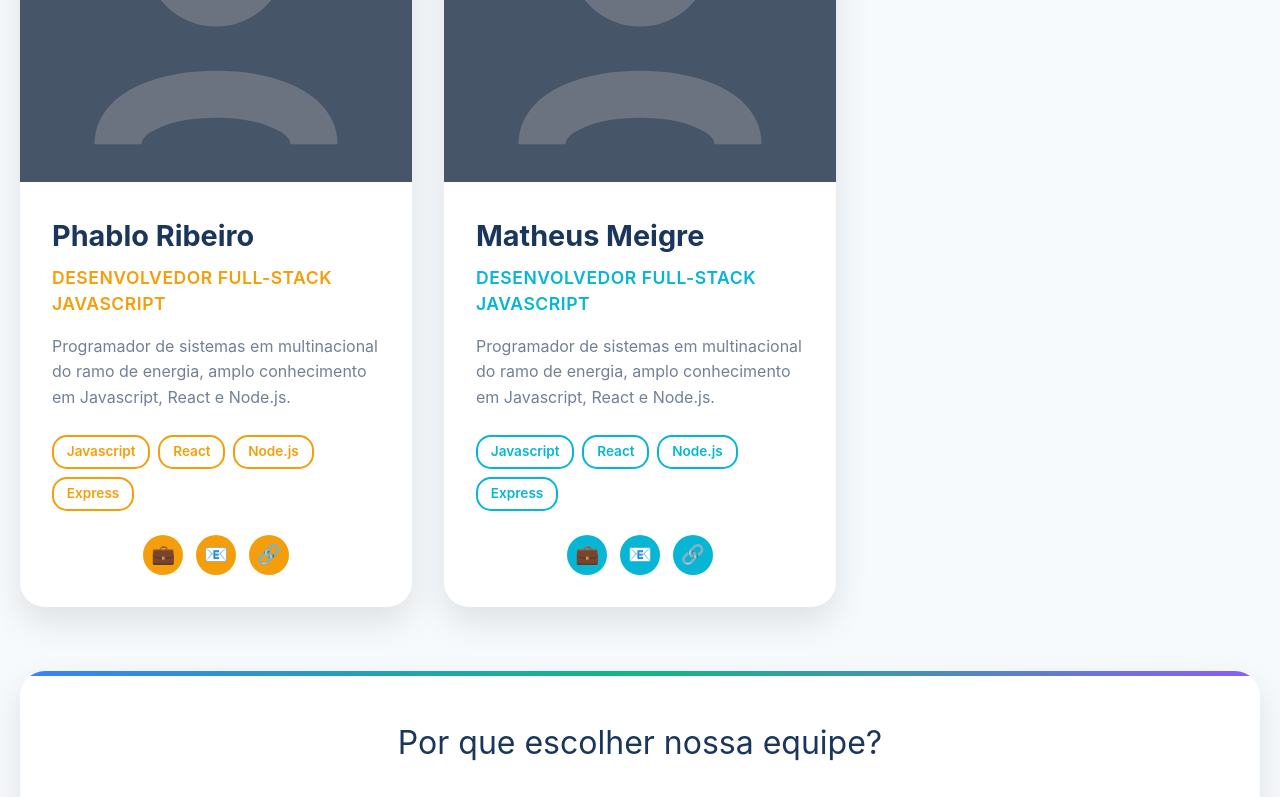
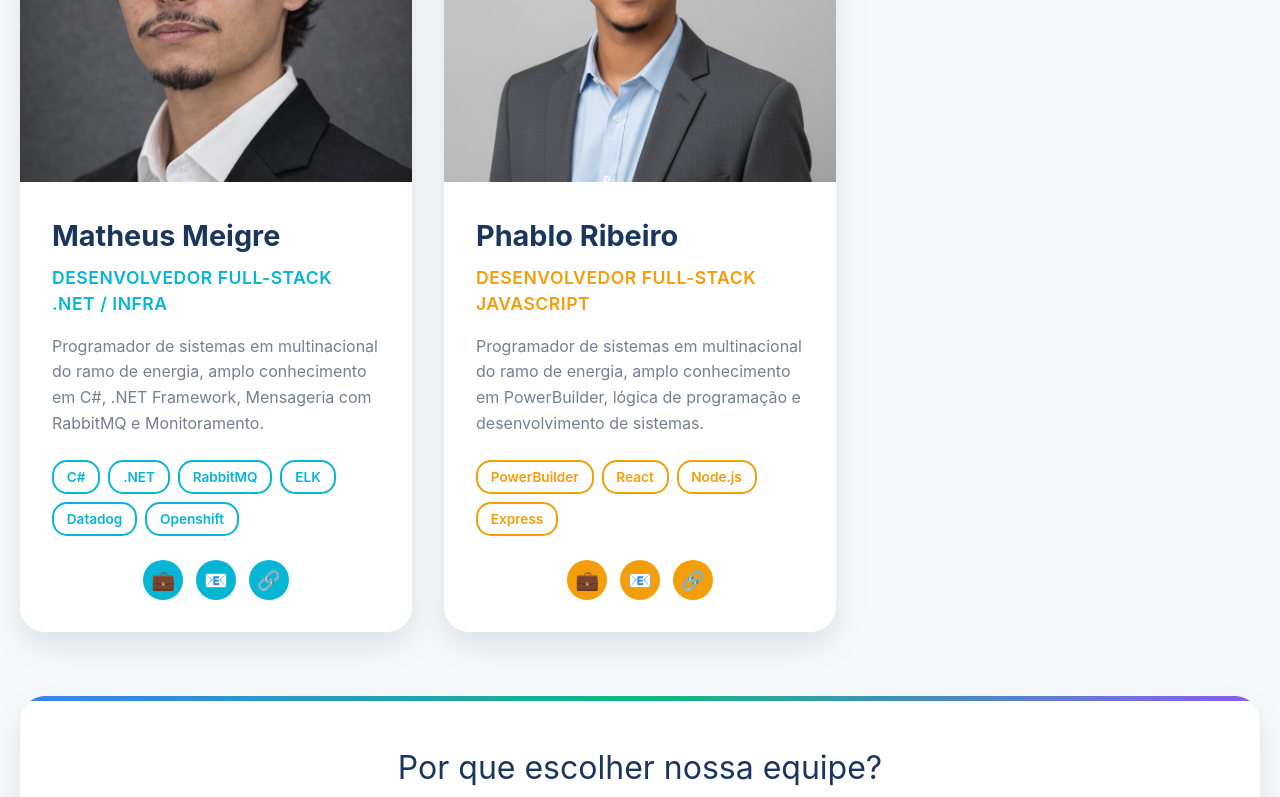
Before and after one commit to hdldev123/hdl-solucoes.github.io, a React (Vite) app: page / in a window 1280 px wide. Shown: the part 4450-5247 px from the top of the page. Built offline with nearby package versions, Linux system fonts and the light colour scheme.

Commit message:
refactor: code structure for improved readability and maintainability

```diff
--- a/src/componentes/NossaEquipe/NossaEquipe.jsx
+++ b/src/componentes/NossaEquipe/NossaEquipe.jsx
@@ -5,6 +5,8 @@ import './NossaEquipe.css';
 import fotoHugo from '../../assets/hugo-perf.jpeg';
 import fotoLucas from '../../assets/lucas-perf.jpeg';
 import fotoDavydson from '../../assets/dav-perf.jpeg';
+import fotoMatheus from '../../assets/matheus-perf.png';
+import fotoPhablo from '../../assets/phablo-perf.jfif';
 import defaultProfileImage from '../../assets/default-profile.js';
 
 const NossaEquipe = () => {
@@ -38,22 +40,22 @@ const NossaEquipe = () => {
       foto: fotoLucas,
       corDestaque: "#8b5cf6"
     },
+        {
+      nome: "Matheus Meigre",
+      cargo: "Desenvolvedor Full-Stack .NET / Infra",
+      descricao: "Programador de sistemas em multinacional do ramo de energia, amplo conhecimento em C#, .NET Framework, Mensageria com RabbitMQ e Monitoramento.",
+      especialidades: ["C#", ".NET", "RabbitMQ", "ELK", "Datadog", "Openshift"],
+      foto: fotoMatheus,
+      corDestaque: "#06b6d4"
+    },
     {
       nome: "Phablo Ribeiro",
       cargo: "Desenvolvedor Full-Stack Javascript",
-      descricao: "Programador de sistemas em multinacional do ramo de energia, amplo conhecimento em Javascript, React e Node.js.",
-      especialidades: ["Javascript", "React", "Node.js", "Express"],
-      foto: defaultProfileImage,
+      descricao: "Programador de sistemas em multinacional do ramo de energia, amplo conhecimento em PowerBuilder, lógica de programação e desenvolvimento de sistemas.",
+      especialidades: ["PowerBuilder", "React", "Node.js", "Express"],
+      foto: fotoPhablo,
       corDestaque: "#f59e0b"
     },
-    {
-      nome: "Matheus Meigre",
-      cargo: "Desenvolvedor Full-Stack Javascript",
-      descricao: "Programador de sistemas em multinacional do ramo de energia, amplo conhecimento em Javascript, React e Node.js.",
-      especialidades: ["Javascript", "React", "Node.js", "Express"],
-      foto: defaultProfileImage,
-      corDestaque: "#06b6d4"
-    }
   ];
 
   const variantesCard = {
```
Also changed, not shown: src/assets/matheus-perf.png (added), src/assets/phablo-perf.jfif (added).
